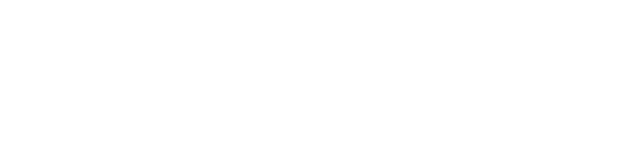
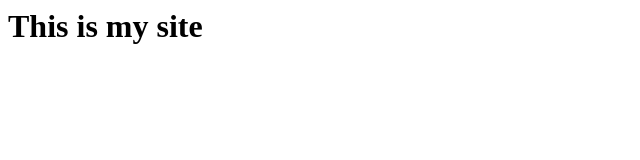
Before and after one commit to adriancristea/adriancristea.github.io, a plain HTML site: page index.html in a window 1280 px wide. Shown: the whole page, without its empty margins (0-640 px from the left). Drawn offline with Linux system fonts and the light colour scheme.

Commit message:
Update index.html

```diff
--- a/index.html
+++ b/index.html
@@ -4,6 +4,7 @@
     <title>My Own Site</title>
 </head>
 <body>
+    <h1>This is my site</>
 
 </body>
 </html>
```
